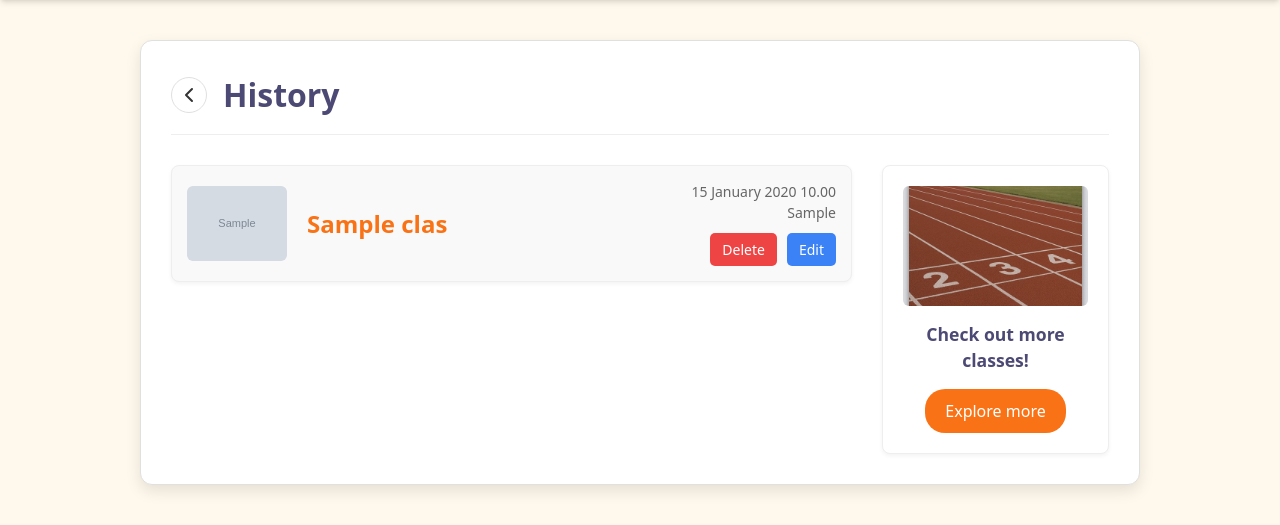
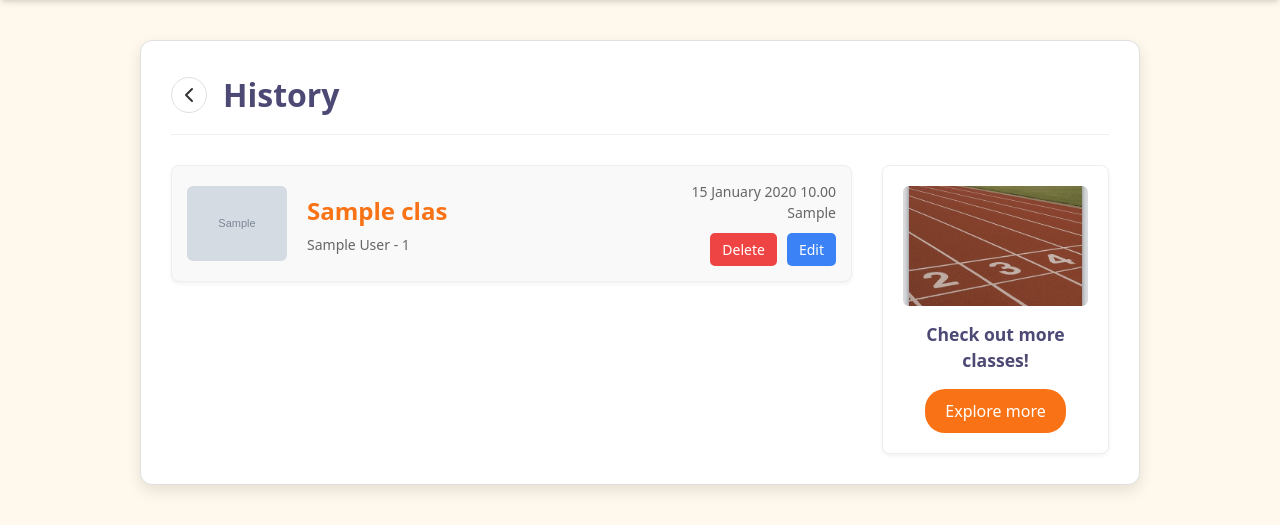
Before and after one commit to ReServe-Project/ReServe, a Django app: page /checkout/history/ in a window 1280 px wide. Shown: the part 69-594 px from the top of the page. Run offline with Django 5.2, Linux system fonts and the light colour scheme; a user stored in the database is signed in; tables that the repository leaves empty hold one stand-in row (values such as "Sample post"); grey boxes marked "Sample" are stand-in pictures; some libraries are stand-ins or nearby versions.

Commit message:
Updating the css files

```diff
--- a/checkout/forms.py
+++ b/checkout/forms.py
@@ -11,7 +11,7 @@ class BookingForm(forms.ModelForm):
         widgets = {
             'full_name': forms.TextInput(attrs={'placeholder': 'Enter your full name'}),
             'email': forms.EmailInput(attrs={'placeholder': 'user@gmail.com'}),
-            'phone_number': forms.TextInput(attrs={'placeholder': 'Ex: 081234567890'}),
+            'phone_number': forms.TextInput(attrs={'placeholder': 'Ex: 81234567890'}),
         }
 
     def __init__(self, *args, **kwargs):
--- a/checkout/static/css/history.css
+++ b/checkout/static/css/history.css
@@ -226,3 +226,10 @@
     color: #991B1B; /* Dark red */
     border: 1px solid #FECACA;
 }
+
+.card-user-info {
+    margin: 5px 0 0 0; /* Add a little space above, remove default bottom margin */
+    font-size: 0.875rem; /* Same size as date/location */
+    color: #666;        /* Same color as date/location */
+    font-weight: normal; /* Ensure it's not bold if h3 styling cascades */
+}
--- a/checkout/templates/checkout/booking_history.html
+++ b/checkout/templates/checkout/booking_history.html
@@ -39,6 +39,7 @@
                     </div>
                     <div class="card-content">
                         <h3 class="card-title">{{ booking.class_booked.name }}</h3>
+                        <p class="card-user-info">{{ booking.full_name }} - {{ booking.phone_number }}</p>
                     </div>
                     <div class="card-info-actions">
                          <div class="card-details">
```
